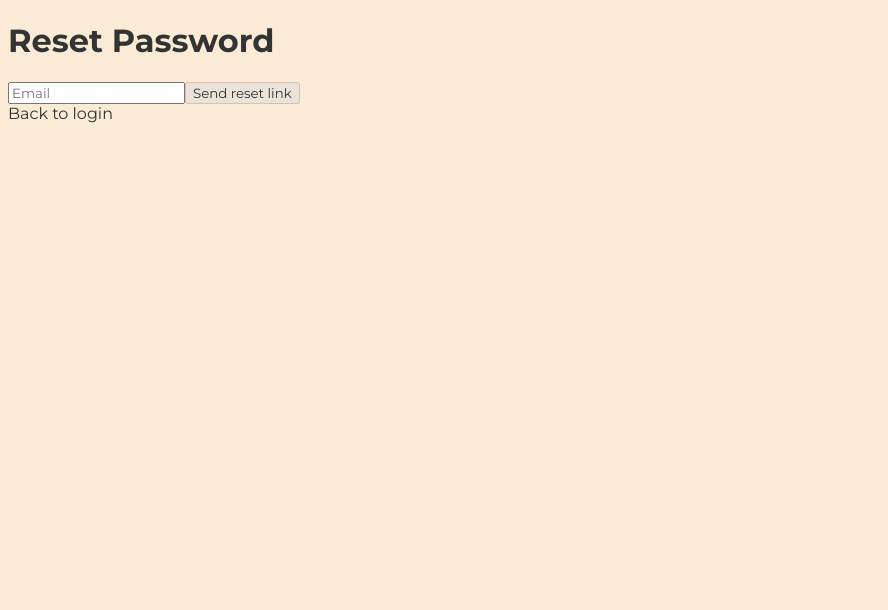
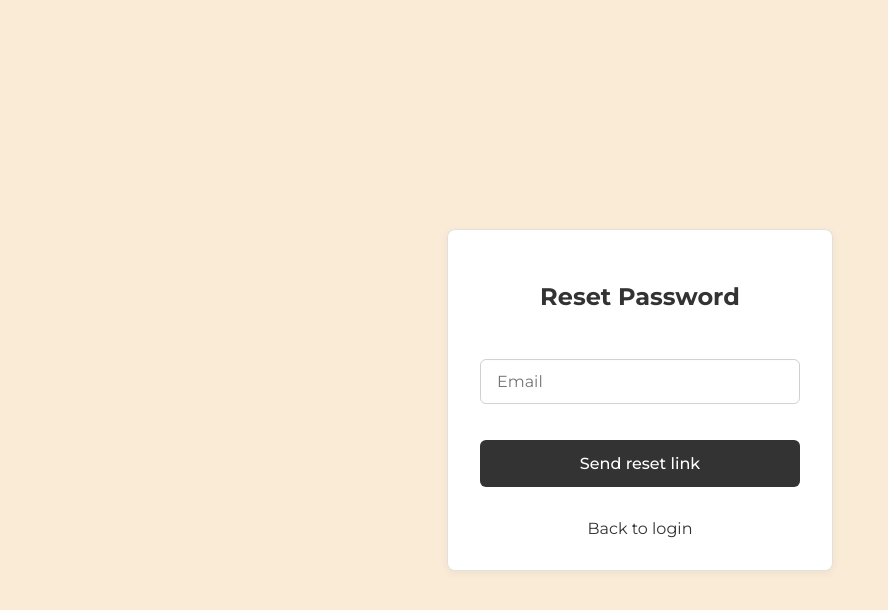
Before and after one commit to shaniashn/unseal, a Vue app: page /reset-password in a window 1280 px wide. Shown: the top 610 px of the page, without its empty margins (0-888 px from the left). Built offline with nearby package versions, Linux system fonts and the light colour scheme; no server answers.

Commit message:
Add styling to ResetPassword component
Introduced a scoped CSS block to style the ResetPassword component, improving layout and visual appearance. Updated template structure to use consistent container classes and adjusted heading levels for better UI consistency.

```diff
--- a/src/ResetPassword.vue
+++ b/src/ResetPassword.vue
@@ -1,6 +1,6 @@
 <template>
-  <div v-if="currentStep === 'request'">
-    <h1>Reset Password</h1>
+  <div v-if="currentStep === 'request'" class="reset-password-container">
+    <h2>Reset Password</h2>
     <div v-if="message" :class="messageClass">{{ message }}</div>
     <form @submit.prevent="requestReset">
       <input type="email" v-model="email" placeholder="Email" autocomplete="email" required />
@@ -9,11 +9,11 @@
       </button>
     </form>
     <div class="back-to-login">
-      <a @click="goToLogin" :disabled="loading || !email">Back to login</a>
+      <span><a @click="goToLogin" :disabled="loading || !email">Back to login</a></span>
     </div>
   </div>
 
-  <div v-else-if="currentStep === 'sent'">
+  <div v-else-if="currentStep === 'sent'" class="reset-password-container">
     <h1>Check your email</h1>
     <p>
       We've sent a password reset link to <strong>{{ email }}</strong>
@@ -25,7 +25,7 @@
     </div>
   </div>
 
-  <div v-else-if="currentStep === 'reset'">
+  <div v-else-if="currentStep === 'reset'" class="reset-password-container">
     <h1>Set up new password</h1>
     <p>Enter your new password below.</p>
     <div v-if="message" :class="messageClass">{{ message }}</div>
@@ -56,7 +56,7 @@
     </form>
   </div>
 
-  <div v-else-if="currentStep === 'success'">
+  <div v-else-if="currentStep === 'success'" class="reset-password-container">
     <h1>Password updated</h1>
     <p>Your password has been successfully updated.</p>
     <p>You can now sign in with your new password.</p>
@@ -192,4 +192,59 @@ onMounted(() => {
 })
 </script>
 
-<style scoped></style>
+<style scoped>
+.reset-password-container {
+  position: fixed;
+  top: 50%;
+  left: 50%;
+  transform: translate(-50%, -50%);
+  background-color: #ffffff;
+  border: 1px solid #e0e0e0;
+  border-radius: 8px;
+  padding: 32px;
+  max-width: 400px;
+  min-width: 320px;
+  box-shadow: 0 2px 8px rgba(0, 0, 0, 0.05);
+}
+
+.reset-password-container h2 {
+  margin-bottom: 15%;
+  text-align: center;
+}
+
+.reset-password-container form {
+  display: grid;
+  gap: 8px;
+}
+
+.reset-password-container input {
+  padding: 12px 16px;
+  border: 1px solid #d0d0d0;
+  border-radius: 6px;
+  font-size: 16px;
+  transition: border-color 0.2s ease;
+  background-color: #ffffff;
+  margin-bottom: 4px;
+}
+
+.reset-password-container button {
+  background-color: #333333;
+  color: #ffffff;
+  border: none;
+  border-radius: 6px;
+  padding: 14px 20px;
+  font-size: 16px;
+  font-weight: 500;
+  cursor: pointer;
+  transition: background-color 0.2s ease;
+  margin-top: 24px;
+  margin-bottom: 16px;
+  font-family: 'Montserrat', sans-serif;
+}
+
+.back-to-login {
+  text-align: center;
+  margin-top: 16px;
+  cursor: pointer;
+}
+</style>
```
